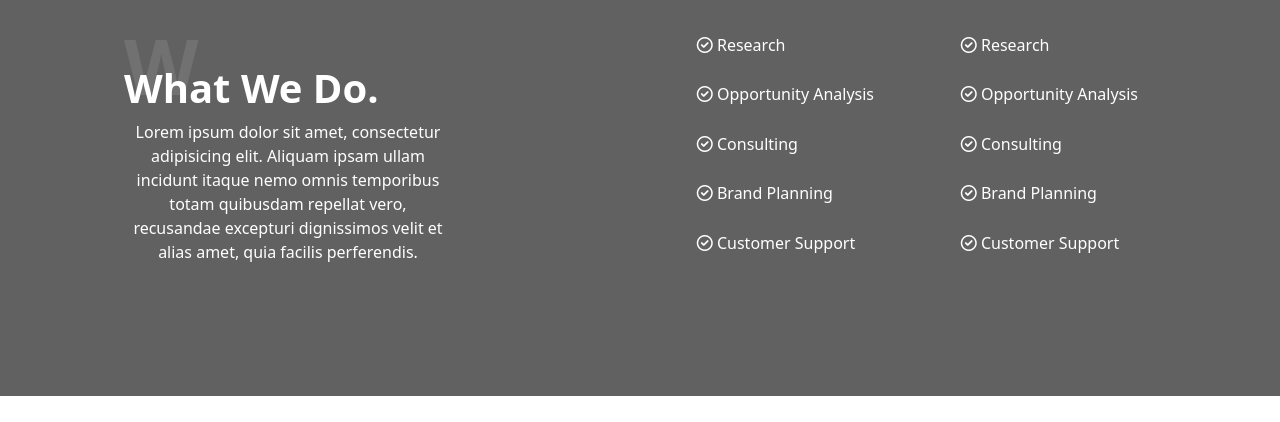
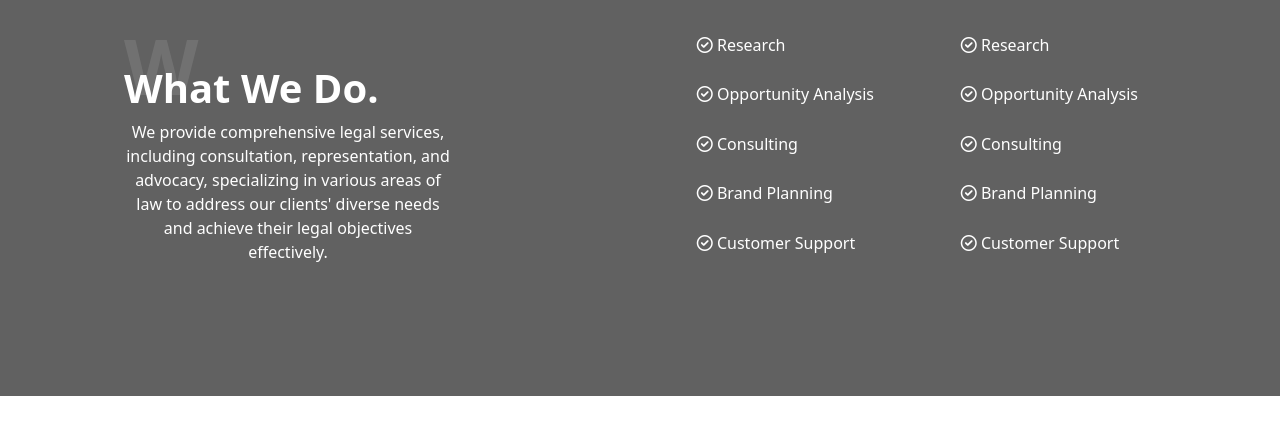
Before and after one commit to mahmoud08sakr/lawyer-project, a plain HTML site: page index.html in a window 1280 px wide. Shown: the part 2060-2482 px from the top of the page. Drawn offline with Linux system fonts and the light colour scheme.

Commit message:
what we do update

```diff
--- a/index.html
+++ b/index.html
@@ -148,7 +148,8 @@
                 for
 
             </p>
-            <p class=" mb-5">Experienced lawyer dedicated to providing exceptional legal representation, with a focus on client advocacy and achieving favorable outcomes.</p>
+            <p class=" mb-5">Experienced lawyer dedicated to providing exceptional legal representation, with a focus on
+                client advocacy and achieving favorable outcomes.</p>
             <button type="button" class="btn btn-outline-dark rounded-0 border-gray p-3 ">Read More</button>
         </div>
     </section>
@@ -347,13 +348,9 @@
                             </div>
 
                             <div class="col-sm-12">
-                                <p>Lorem ipsum dolor sit amet, consectetur adipisicing elit. Aliquam ipsam ullam
-                                    incidunt
-                                    itaque
-                                    nemo omnis temporibus totam quibusdam repellat vero, recusandae excepturi
-                                    dignissimos
-                                    velit
-                                    et alias amet, quia facilis perferendis.</p>
+                                <p>We provide comprehensive legal services, including consultation, representation, and
+                                    advocacy, specializing in various areas of law to address our clients' diverse needs
+                                    and achieve their legal objectives effectively.</p>
                             </div>
 
                         </div>
```
